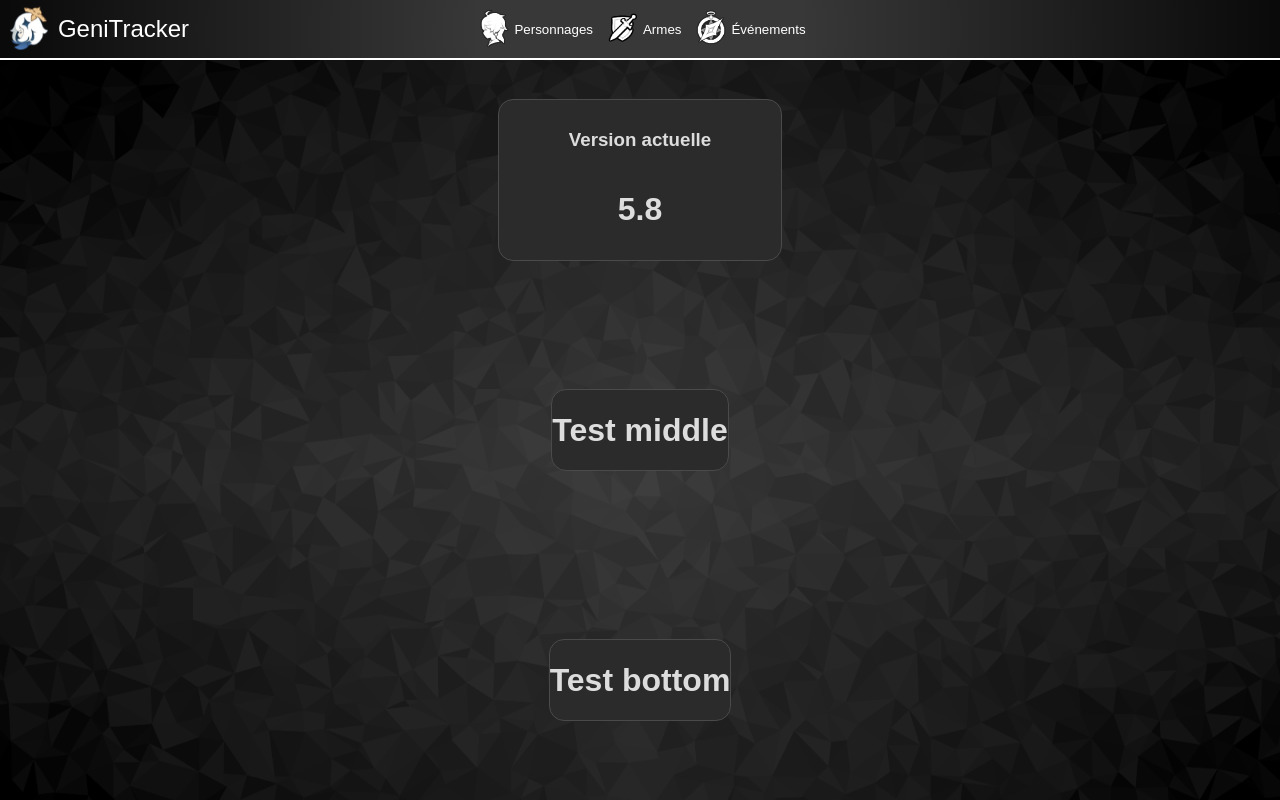
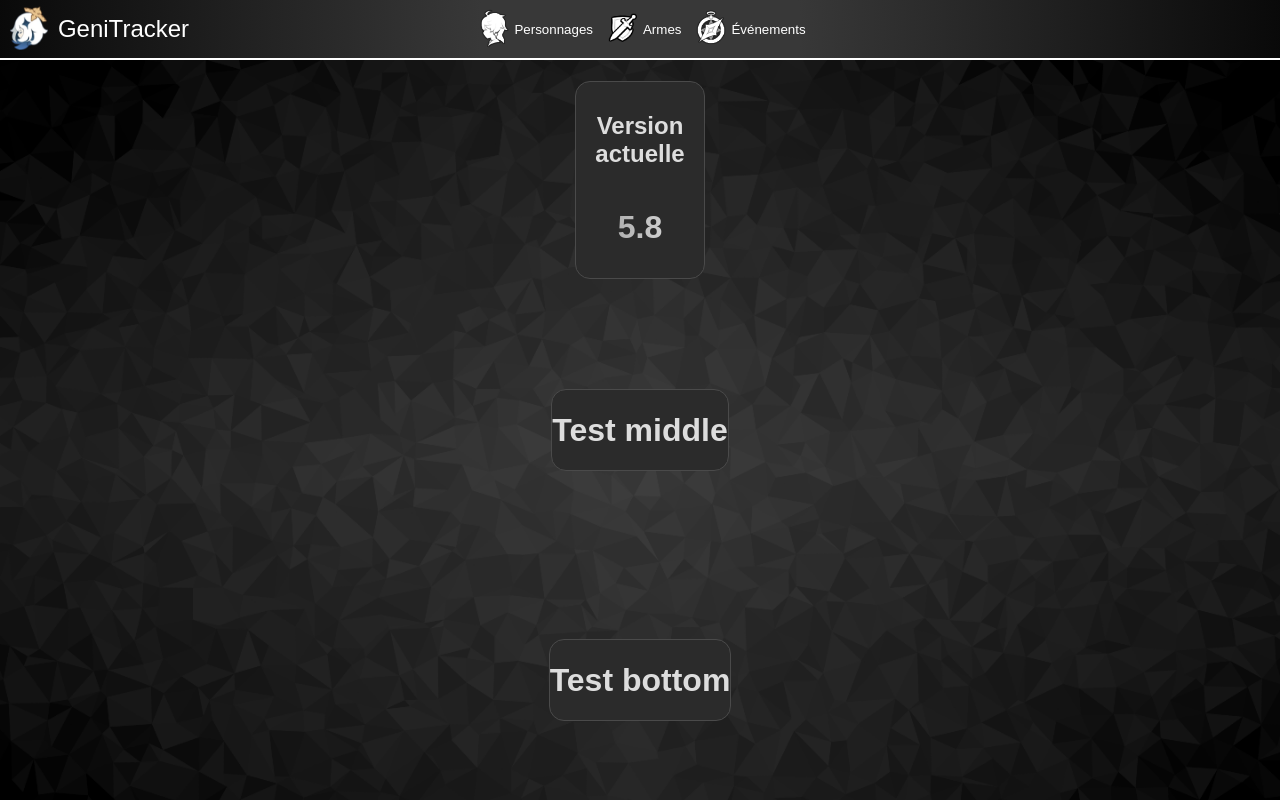
Before and after one commit to tioru/GeniTracker, an Angular app: page / in a window 1280 px wide. Built offline with nearby package versions, Linux system fonts and the light colour scheme; a web font is replaced by a local one.

Commit message:
[FEAT] Added version widget on home

```diff
--- a/src/app/home/home.component.html
+++ b/src/app/home/home.component.html
@@ -1,8 +1,12 @@
 <div class="fh fw flex aic jcc column gap10">
     <div class="top fh fw flex aic jcc">
-        <div style="padding : 10px 70px;" class="black_div flex aic jcc column">
-            <h3>Version actuelle</h3>
-            <h1>5.8</h1>
+        <div style="padding: 10px 0; overflow: hidden; width: 10%;" class="black_div flex aic jcc column">
+            <h2 style="text-align: center;">Version actuelle</h2>
+            <div class="flex aic jcc fade-mask" style="padding: 0 70px; gap: 75px;">
+                <h1>5.7</h1>
+                <h1>5.8</h1>
+                <h1>6.0</h1>
+            </div>
         </div>
     </div>
     <div class="middle fw fh flex aic jcc">
--- a/src/app/home/home.component.scss
+++ b/src/app/home/home.component.scss
@@ -4,7 +4,18 @@
     background-color: rgb(43, 43, 43);
     color: rgb(221, 221, 221);
 
+    transition: box-shadow 0.2s ease;
+
     &:hover {
         box-shadow: 0px 0px 15px rgb(255, 255, 255);
     }
 }
+
+.fade-mask {
+    mask: linear-gradient(90deg,
+        transparent 0%,
+        black 60%,
+        black 50%,
+        transparent 90%
+    )
+}
```
